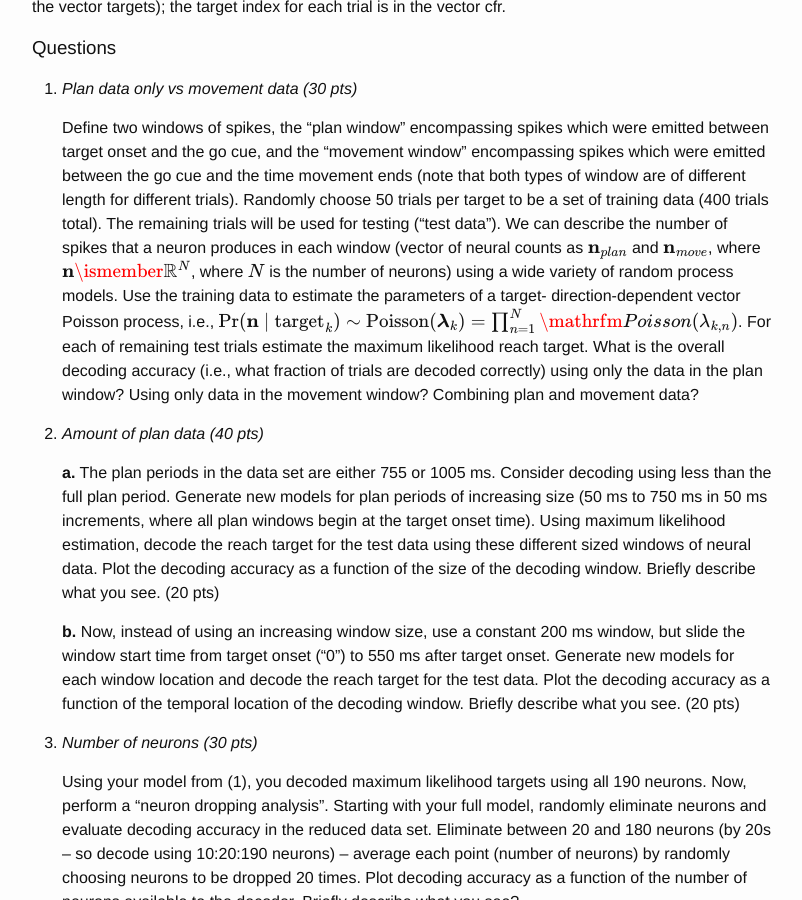
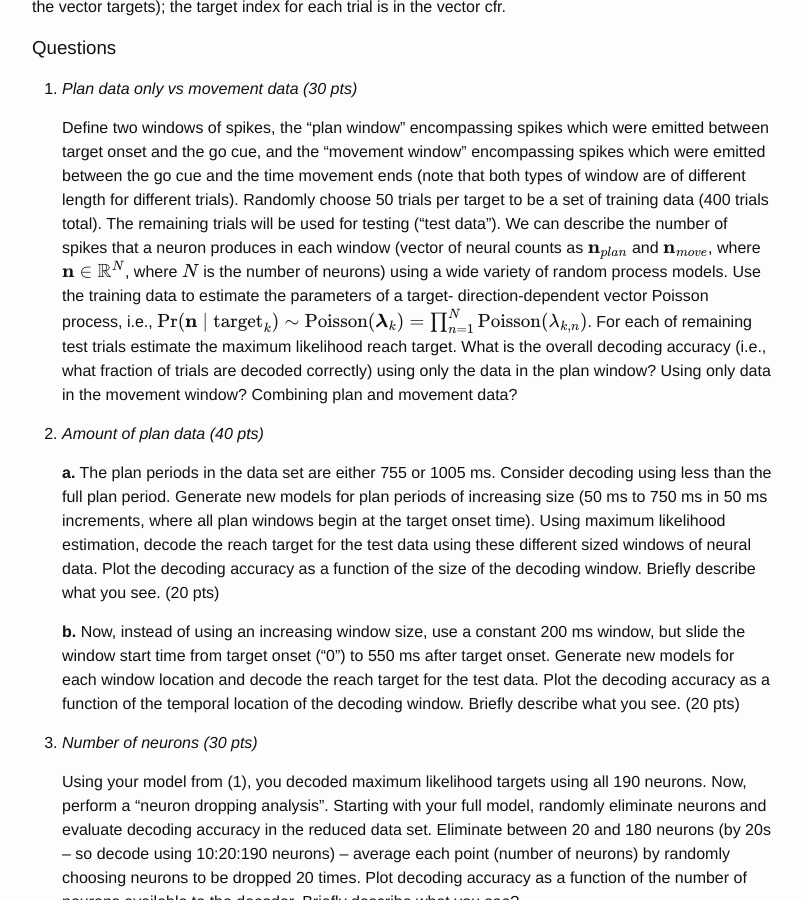
Before and after one commit to elec548/elec548.github.io, a Jekyll site: the page built from Assignments/hw5.md, in a window 1280 px wide and 900 px high, scrolled down 472 px. Shown: the whole window, without its empty margins (238-1040 px from the left). Built offline with Jekyll 4.4.1, drawn with Linux system fonts in a browser that asks for light colours; formulas are drawn with MathJax 3.

Commit message:
Updated hw5 latex

```diff
--- a/Assignments/hw5.md
+++ b/Assignments/hw5.md
@@ -34,11 +34,11 @@ target index for each trial is in the vector cfr.
    length for different trials). Randomly choose 50 trials per target to be a set of training data
    (400 trials total). The remaining trials will be used for testing (“test data”). We can
    describe the number of spikes that a neuron produces in each window (vector of neural counts as
-   $$\mathbf{n}_{plan}$$ and $$\mathbf{n}_{move}$$, where $$\mathbf{n} \ismember
-   \mathbb{R}^N$$, where $$N$$ is the number of neurons) using a wide variety of random process
+   $$\mathbf{n}_{plan}$$ and $$\mathbf{n}_{move}$$, where $$\mathbf{n} \in \mathbb{R}^N$$,
+   where $$N$$ is the number of neurons) using a wide variety of random process
    models. Use the training data to estimate the parameters of a target- direction-dependent
    vector Poisson process, i.e., $$\Pr(\mathbf{n} \mid \mathrm{target}_k) \sim
-   \mathrm{Poisson}(\boldsymbol{\lambda}_k) = \prod_{n=1}^N \mathrfm{Poisson}(\lambda_{k,n})$$.
+   \mathrm{Poisson}(\boldsymbol{\lambda}_k) = \prod_{n=1}^N \mathrm{Poisson}(\lambda_{k,n})$$.
    For each of remaining test trials estimate the maximum likelihood reach target. What is the
    overall decoding accuracy (i.e., what fraction of trials are decoded correctly) using only
    the data in the plan window? Using only data in the movement window? Combining plan and
```
